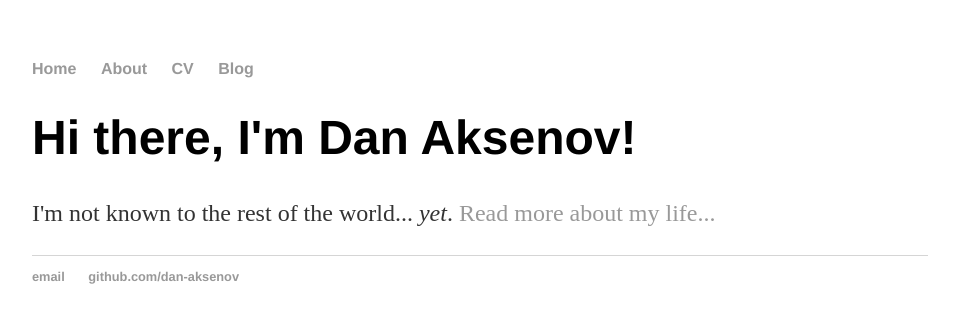
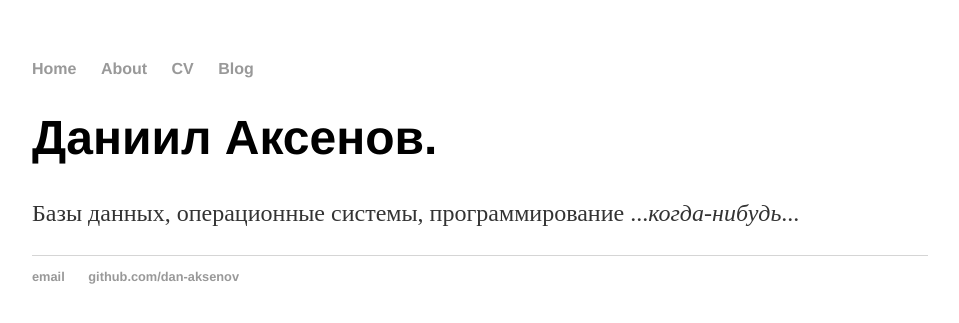
Before and after one commit to dan-aksenov/dan-aksenov.github.io-old, a Jekyll site: the page built from index.html, in a window 1280 px wide. Shown: the top 323 px of the page, without its empty margins (160-1119 px from the left). Built offline with Jekyll 4.4.1, drawn with Linux system fonts in a browser that asks for light colours.

Commit message:
imperial
translation to imperial lang

```diff
--- a/index.html
+++ b/index.html
@@ -3,6 +3,8 @@ layout: default
 name: Daniil Aksenov (dbax), Database Engeneer
 ---
 <div class="blurb">
-        		<h1>Hi there, I'm Dan Aksenov!</h1>
-				<p>I'm not known to the rest of the world... <em>yet</em>. <a href="/about">Read more about my life...</a></p>
+        		<h1>Даниил Аксенов.</h1>
+				<p>Базы данных, операционные системы, программирование ...<em>когда-нибудь</em>...
+				<!--a href="/about">Read more about my life...</a-->
+				</p>
 </div><!-- /.blurb -->
```
